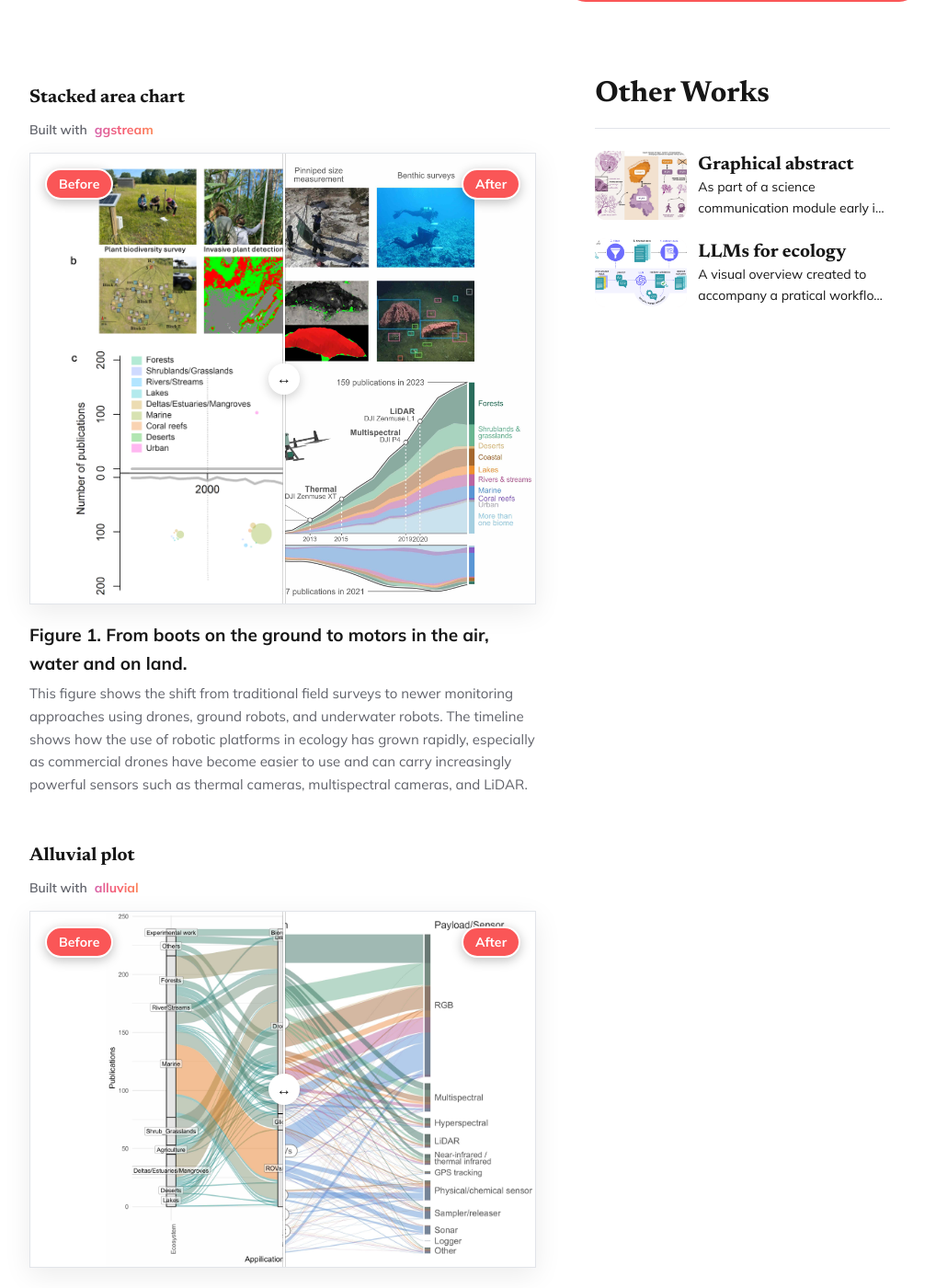
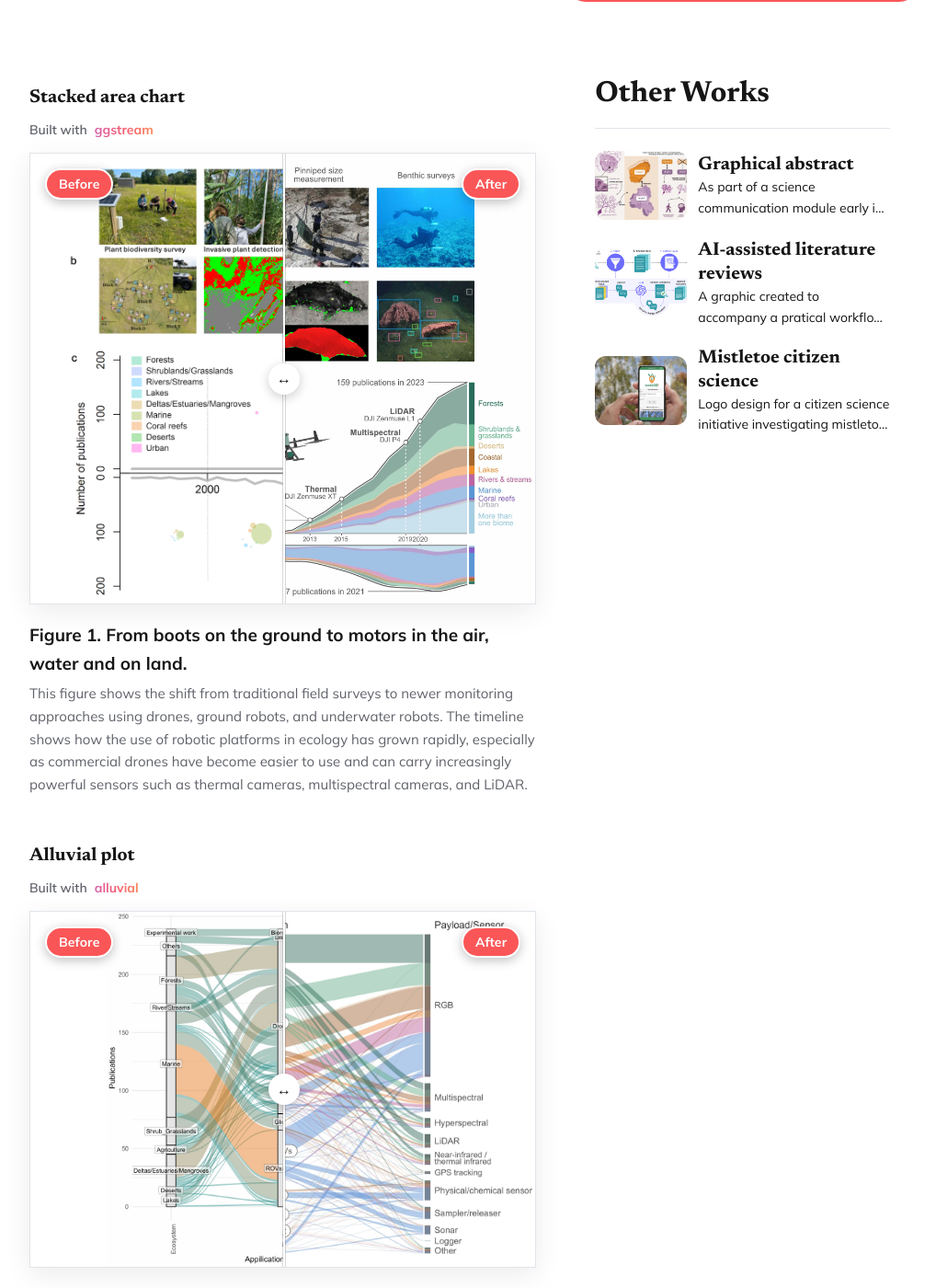
Before and after one commit to alice-rosen/alice-rosen.github.io, a Jekyll site: the page built from _projects/2025-06-12-drones-robots-data-vis.md, in a window 1280 px wide and 1400 px high, scrolled down 908 px. Shown: the whole window at 92% size, without its empty margins (124-1142 px from the left). Built offline with Jekyll 4.4.1, drawn with Linux system fonts in a browser that asks for light colours; a style sheet for code colours, icons or effects is not loaded; some of the changed text lies outside the part shown.

Commit message:
Add MistleGO project, images, and project layout

```diff
--- a/_includes/sidebar-widgets/widget-project-meta.html
+++ b/_includes/sidebar-widgets/widget-project-meta.html
@@ -13,6 +13,14 @@
   <div class="project-meta__item">
     <h3 class="project-meta__name">Made With</h3>
     <div class="project-meta__text">{{ page.tools }}</div>
+  </div>
+  {% endif %}
+  {% if page.website %}
+  <div class="project-meta__item">
+    <h3 class="project-meta__name">Website</h3>
+    <div class="project-meta__text">
+      <a href="{{ page.website.url }}" target="_blank" rel="noopener noreferrer">{{ page.website.label | default: 'Visit project website' }}</a>
+    </div>
   </div>
   {% endif %}
   {% if page.date %}
--- /dev/null
+++ b/_projects/2024-01-01-mistlego_logo_design.md
@@ -0,0 +1,28 @@
+---
+title: Mistletoe citizen science
+subtitle: Logo
+summary: Logo design for a citizen science initiative investigating mistletoe. Led by Oliver Spacey at the University of Oxford and The Tree Council, the project invites people to record mistletoe sightings across the UK, helping us understand how abundant this parasitic plant is today and how its distribution may change in the future.
+tools: Affinity Designer
+website:
+  label: Explore the MistleGO! project
+  url: https://treecouncil.org.uk/science-and-research/mistletoe-research/
+image: '/images/MistleGo_app.jpeg'
+---
+
+<div class="project-image-grid">
+<figure class="project-image-grid__item">
+
+<figcaption>Logo design process</figcaption>
+
+<img src="/images/mistleGO_logo_design_process.jpeg" alt="Early concepts and development work for the MistleGO! citizen science project logo"/>
+
+</figure>
+
+<figure class="project-image-grid__item">
+
+<figcaption>Final logo</figcaption>
+
+<img src="/images/mistlego_logo.jpeg" alt="The final MistleGO! citizen science project logo"/>
+
+</figure>
+</div>
--- a/_projects/2025-02-07-LLM-pipeline.md
+++ b/_projects/2025-02-07-LLM-pipeline.md
@@ -1,7 +1,7 @@
 ---
-title: LLMs for ecology
+title: AI-assisted literature reviews
 subtitle: Infographic
-summary: A visual overview created to accompany a pratical workflow for LLM-powered literature reviews. In this case, the structure and content had already been decided; my role was to turn the workflow into a clear and visually engaging figure.
+summary: A graphic created to accompany a pratical workflow for LLM-powered literature reviews. In this case, the structure and content had already been decided; my role was to turn the workflow into a clear and visually engaging figure.
 tools: Affinity Designer
 article: https://doi.org/10.32942/X26W6Q
 image: '/images/LLM_pipeline_figure_after.jpeg'
--- a/_sass/4-layouts/_project.scss
+++ b/_sass/4-layouts/_project.scss
@@ -110,6 +110,37 @@
 
   @media (max-width: $mobile) {
     margin-bottom: 60px;
+  }
+}
+
+.project-image-grid {
+  display: grid;
+  grid-template-columns: repeat(2, minmax(0, 1fr));
+  align-items: start;
+  gap: 24px;
+  margin: 32px 0 48px;
+
+  @media (max-width: $tablet) {
+    grid-template-columns: 1fr;
+    gap: 32px;
+  }
+}
+
+.project-image-grid__item {
+  margin: 0;
+
+  figcaption {
+    margin-bottom: 12px;
+    font-family: $heading-font-family;
+    font-size: 20px;
+    font-weight: 700;
+    color: var(--heading-font-color);
+  }
+
+  img {
+    display: block;
+    width: 100%;
+    height: auto;
   }
 }
 
```
Also changed, not shown: _projects/2025-06-12-drones-robots-data-vis.md (+1 -1 lines), images/MistleGo_app.jpeg (added), images/alice_rosen_photo.jpeg (added), images/mistleGO_logo_design_process.jpeg (added), images/mistlego_logo.jpeg (added).
